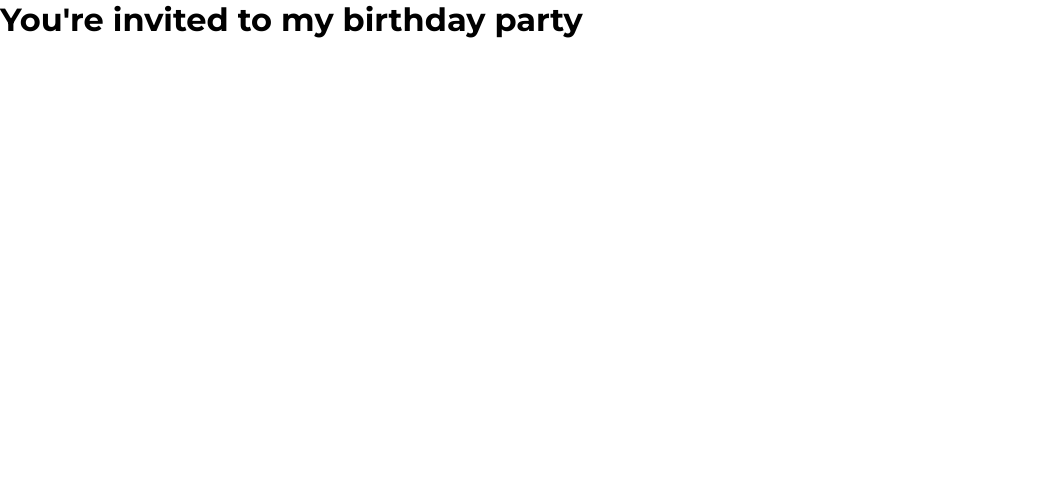
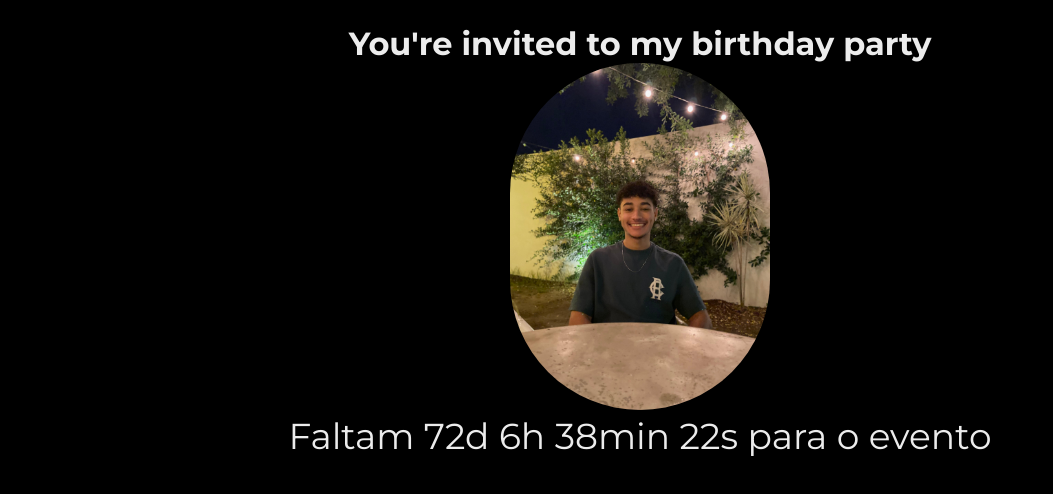
Before and after one commit to erickmjr/exercicio_parcel, a website built with Parcel: page src/index.html in a window 1280 px wide. Shown: the whole page, without its empty margins (0-1053 px from the left). Built offline with nearby package versions, Linux system fonts and the light colour scheme.

Commit message:
add image

```diff
--- a/src/index.html
+++ b/src/index.html
@@ -10,9 +10,13 @@
     <link rel="stylesheet" href="./styles/main.scss">
 </head>
 <body>
-    <header>
+    <header class="header">
         <div class="header__container">
-            <h1>You're invited to my birthday party</h1>
+            <h1 class="header__container__title">You're invited to my birthday party</h1>
+            <div class="header__container__image"><img src="./images/erick.jpg" alt="Erick"></div>
+            <div class="header__container__timer">
+                Faltam <span id="timer">72d 6h 38min 22s</span> para o evento
+            </div>
         </div>
     </header>
     <script src="https://unpkg.com/aos@2.3.1/dist/aos.js"></script>
--- a/src/styles/_variables.scss
+++ b/src/styles/_variables.scss
@@ -1,3 +1,5 @@
 @import url('https://fonts.googleapis.com/css2?family=Montserrat:ital,wght@0,100..900;1,100..900&display=swap');
 
 $principalFont: Montserrat, sans-serif;
+$black: #000;
+$grey1: #ececec;
--- /dev/null
+++ b/src/styles/components/_header.scss
@@ -0,0 +1,29 @@
+@use '../variables';
+
+.header {
+    max-width: 960px;
+    margin: 0 auto;
+    color: variables.$grey1;
+
+    &__container {
+        width: 100%;
+        text-align: center;
+
+        &__title {
+
+        }
+
+        &__image {
+            max-width: 100%;
+
+            img {
+                width: 260px;
+                border-radius: 150px;
+            }
+        }
+
+        &__timer {
+            font-size: 36px;
+        }
+    }
+}
--- a/src/styles/main.scss
+++ b/src/styles/main.scss
@@ -1,2 +1,8 @@
 @use 'variables';
 @use 'reset';
+@use 'components/header';
+
+body {
+    padding: 3vh 3vh;
+    background-color: variables.$black;
+}
```
Also changed, not shown: src/images/erick.jpg (added).
